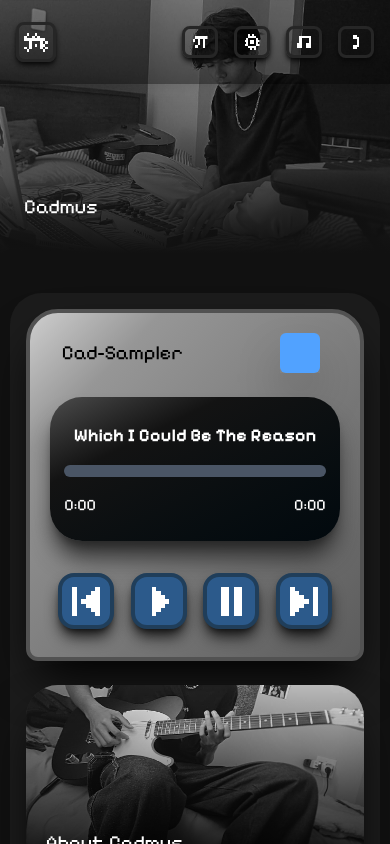
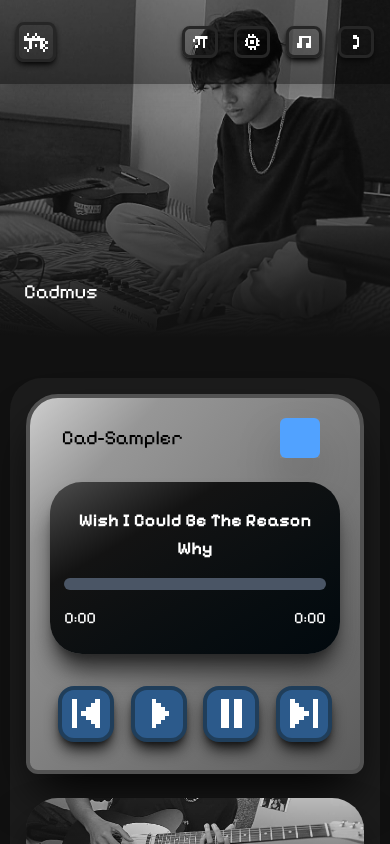
Before and after one commit to CadmusKei/Portfolio, a React (Vite) app: page /Music in a window 390 px wide. Built offline with nearby package versions, Linux system fonts and the light colour scheme.

Commit message:
Update icon path in index.html and enhance AudioPlayer and Music components for improved functionality and layout

```diff
--- a/index.html
+++ b/index.html
@@ -2,7 +2,7 @@
 <html lang="en">
   <head>
     <meta charset="UTF-8" />
-    <link rel="icon" type="image/svg+xml" href="/vite.svg" />
+    <link rel="icon" type="image/svg+xml" href="/src/assets/Icons/KeiLogoPixel.svg" />
     <title>Kei</title>
     <meta name="viewport" content="width=device-width, initial-scale=1.0" />
     <meta name="theme-color" content="#131313" media="(prefers-color-scheme: dark)" />
--- a/src/components/AudioPlayer.jsx
+++ b/src/components/AudioPlayer.jsx
@@ -13,13 +13,19 @@
     import slowlyPath from '../assets/Demos/Slowly.mp3';
     import iverPath from '../assets/Demos/Iver.mp3';
     import wishICouldBePath from '../assets/Demos/Wish I Could Be the Reason Why.mp3';
+    import worldWithoutWordsPath from '../assets/Demos/A world without words.mp3';
+    import iouPath from '../assets/Demos/I O U.mp3';
+    import starlightPath from '../assets/Demos/Starlight.mp3';
 
     export default function AudioPlayer() {
 
     const demoArray = [
-        { Title: "Which I Could Be The Reason", Path: wishICouldBePath },
-        { Title: "Slowly", Path: slowlyPath },
-        { Title: "Iver", Path: iverPath },
+    { Title: "Wish I Could Be The Reason Why", Path: wishICouldBePath },
+    { Title: "Slowly", Path: slowlyPath },
+    { Title: "Iver", Path: iverPath },
+    { Title: "Starlight", Path: starlightPath },
+    { Title: "I O U", Path: iouPath },
+    { Title: "A World Without Words", Path: worldWithoutWordsPath },
     ];
 
     const [index, setIndex] = useState(0);
--- a/src/pages/Music.jsx
+++ b/src/pages/Music.jsx
@@ -14,27 +14,26 @@ export default function Music() {
             <Nav background="bg-[#00000071] z-50" TitleColour="text-white" />
 
             {/* Hero */}
-            <div className="relative flex items-end w-full h-[30%] md:h-[40%] md:h-[60%] bg-cover bg-bottom" style={{ backgroundImage: `url(${me})` }}>
+            <div className="relative flex items-end w-full h-[40vh] md:h-[60%] bg-cover bg-bottom" style={{ backgroundImage: `url(${me})` }}>
                 <div className="absolute inset-0 bg-linear-to-t from-[#111] to-[#ffffff00]"></div>
                 <Title name="Cadmus" className="text-white z-10 text-4xl md:text-8xl ml-6 md:ml-20 mb-8 md:mb-15"/>
             </div>
 
             {/* Content */}
-            <div className="flex flex-col items-center w-full min-h-screen bg-[#111]">
-                <div className="mt-10 md:mt-20 p-4 md:p-10 flex flex-col md:flex-row gap-6 md:space-x-10 w-[95%] bg-[#1c1c1c] rounded-4xl">
+            <div className="flex flex-col items-center w-full min-h-screen md:h-200 bg-[#111]">
+                <div className="mt-10 md:mt-20 p-4 md:p-10 flex flex-col md:flex-row md:space-x-10 gap-6 md:gap-0 w-[95%] md:h-full bg-[#1c1c1c] rounded-4xl">
 
                     <AudioPlayer/>
 
-                    {/* About card */}
-                    <div className="flex flex-col w-full md:w-[30%] rounded-4xl bg-[#3030308e] overflow-hidden shadow-2xl shadow-black">
+                    <div className="flex flex-col w-full md:w-[30%] md:h-full rounded-4xl bg-[#3030308e] overflow-hidden shadow-2xl shadow-black">
                         <div className="relative flex items-end w-full h-48 md:h-[60%] bg-cover bg-bottom" style={{ backgroundImage: `url(${me_2})` }}>
                             <div className="absolute inset-0 bg-linear-to-t from-black to-transparent"></div>
                             <Text className="text-white z-10 m-5 text-xl md:text-3xl">About Cadmus</Text>
                         </div>
-                        <Text className="text-white z-10 m-5">
-                            A South African lo-fi producer who draws inspiration from classical hip-hop legends
-                            and lo-fi pioneers like Nujabes. Blending a classical piano background with experimental
-                            vocals, they create a unique and atmospheric sound.
+                        <Text className="text-white z-10 m-5">A South African lo-fi producer
+                            who draws inspiration from classical hip-hop legends and lo-fi pioneers like Nujabes.
+                            Blending a classical piano background with experimental vocals, they create a unique and atmospheric
+                            sound.
                         </Text>
                     </div>
 
```
